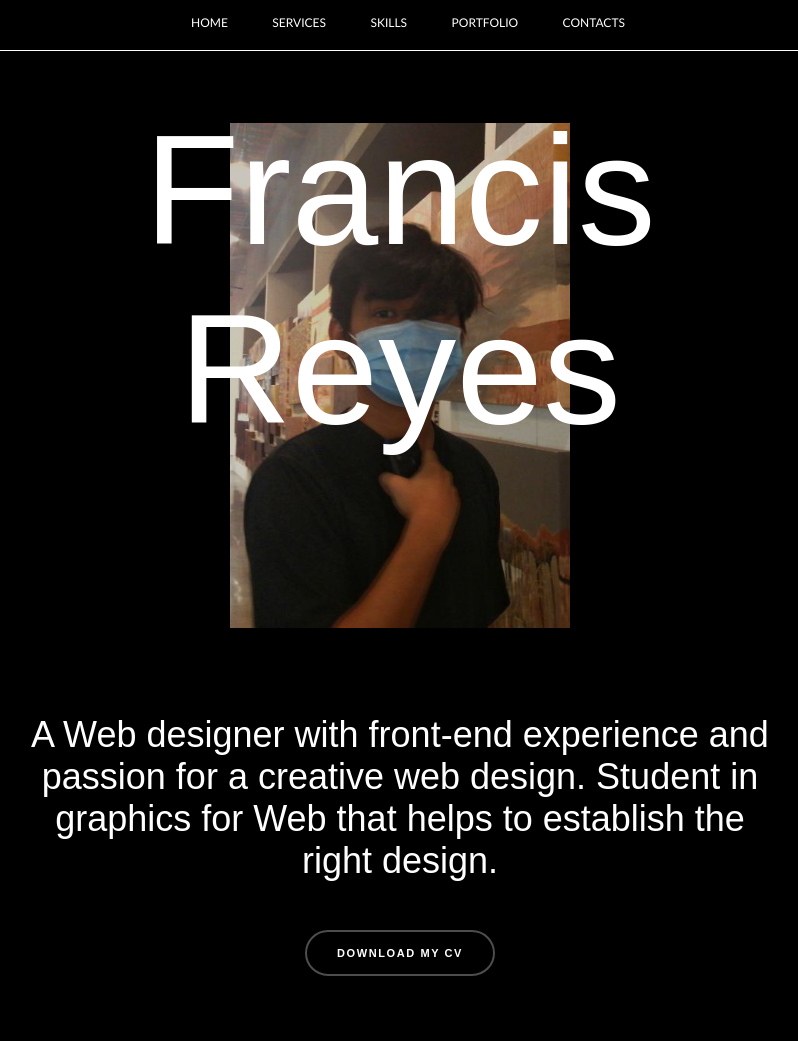
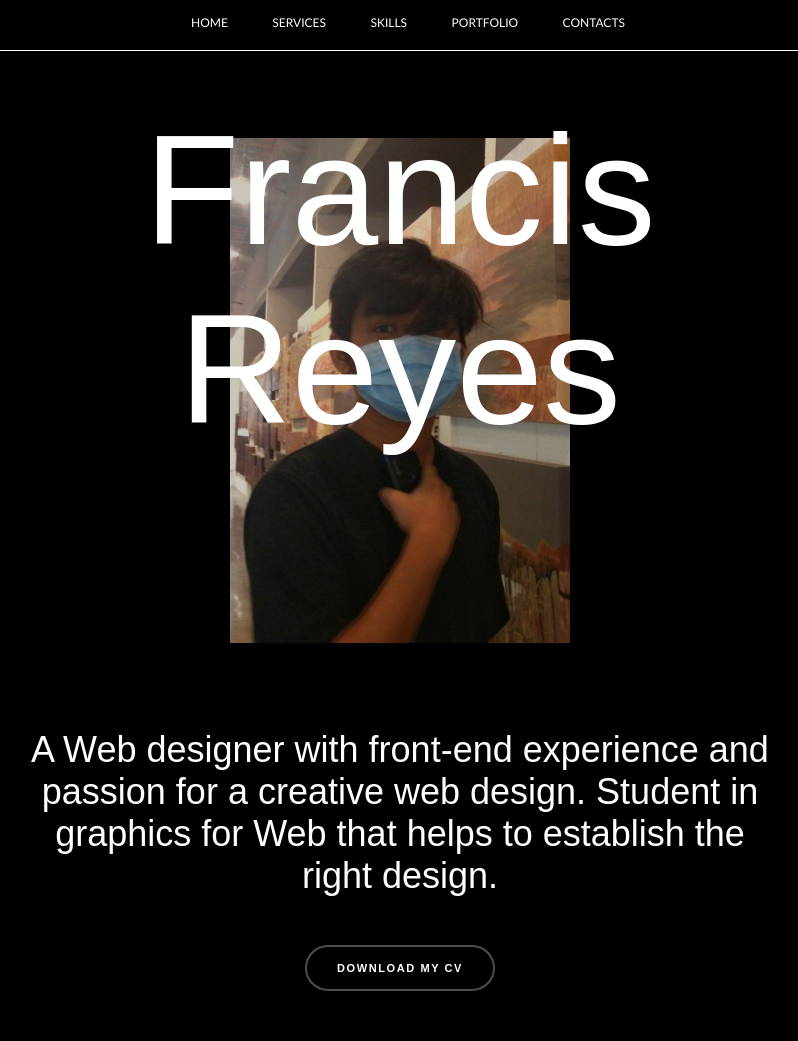
Before and after one commit to reyessirski/Portfolio-github.io, a plain HTML site: page index.html in a window 1280 px wide. Shown: the top 1041 px of the page, without its empty margins (240-1038 px from the left). Drawn offline with nearby package versions, Linux system fonts and the light colour scheme; a web font is replaced by a local one.

Commit message:
Update index.html

```diff
--- a/index.html
+++ b/index.html
@@ -24,7 +24,7 @@
 		</div>
 
 	<div class="container" id="aboutme" style="margin-top: 60px">
-		<img class="center" style="margin-top: 55px; margin-bottom: 50px; width: 340px;" src="me.png" alt="me">
+		<img class="center" style="margin-top: 70px; margin-bottom: 50px; width: 340px;" src="me.png" alt="me">
 		<div class="centered" style="font-family: Caudex, sans-serif; font-size: 156px; color: white;">
 		Francis Reyes
 	</div>
```
